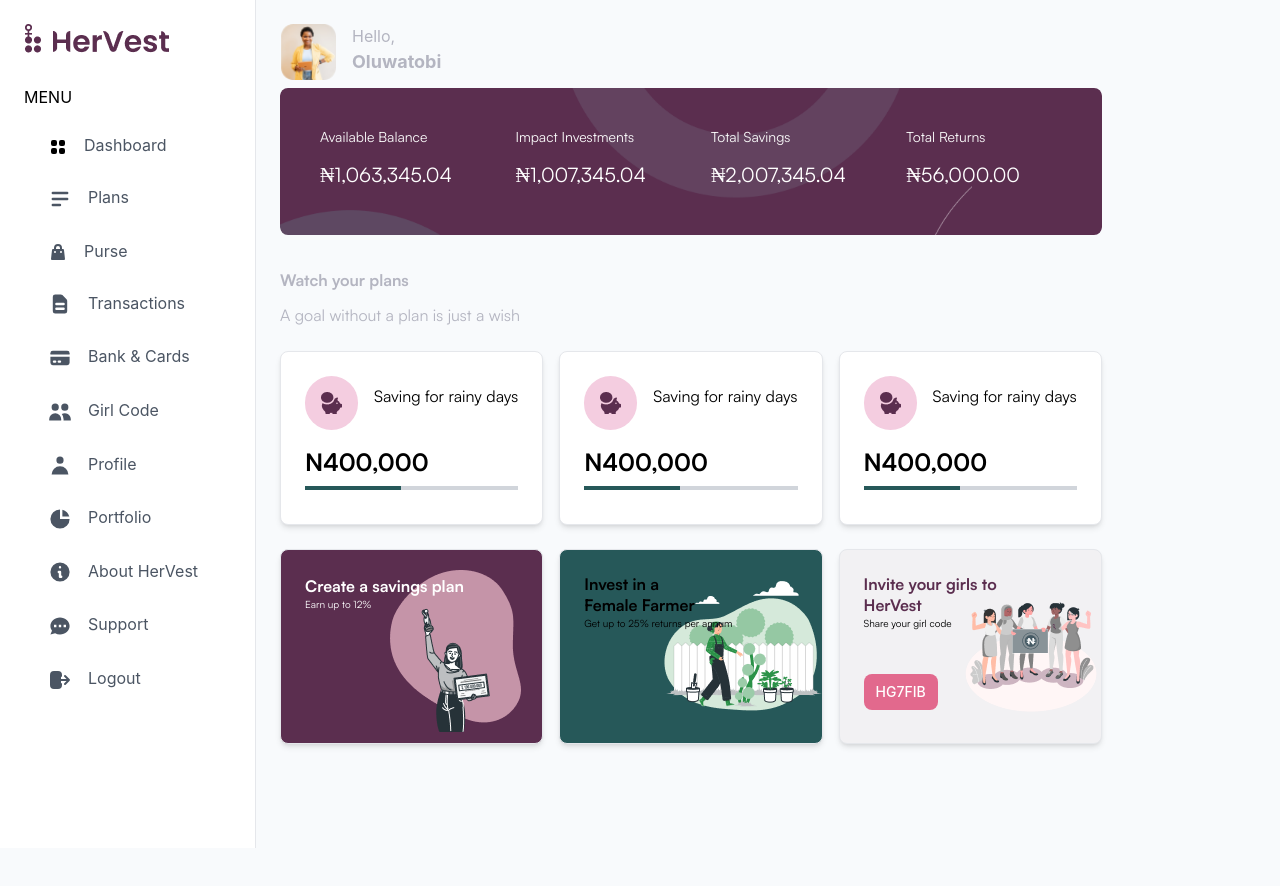
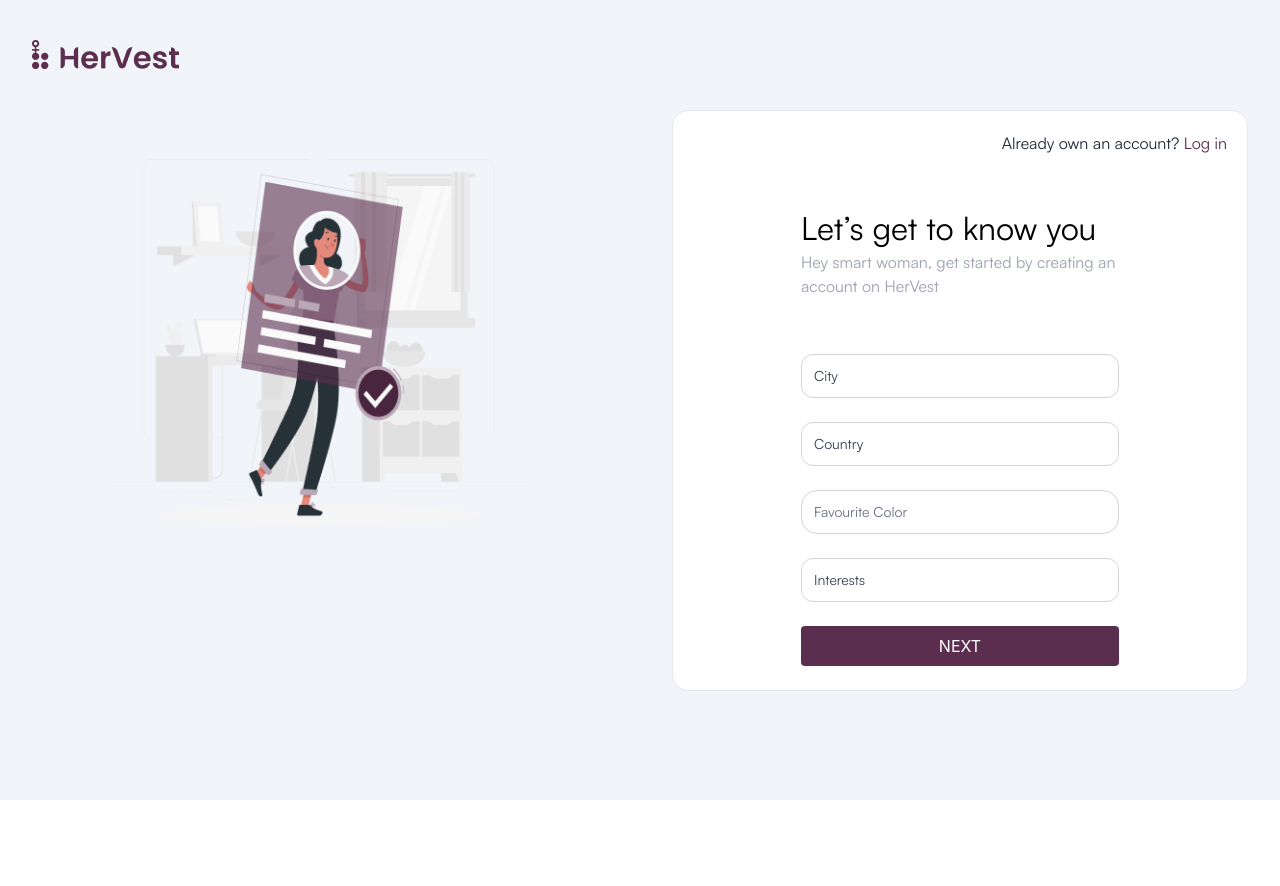
Before and after one commit to Iqmaah/me, a React (Create React App) app: page /Signup3 in a window 1280 px wide. Shown: the top 886 px of the page. After the commit the page ends 800 px from the top, so only its background shows below. Built offline with nearby package versions, Linux system fonts and the light colour scheme; what tw-elements would draw is missing.

Commit message:
auth_routing

```diff
--- a/src/App.js
+++ b/src/App.js
@@ -1,4 +1,4 @@
-import { BrowserRouter, Routes, Route } from 'react-router-dom';
+import { Routes, Route, Link } from "react-router-dom";
 // import { Link } from "react-router-dom"
 import './App.css';
 import Signup1 from './pages/Auth/Signup/Signup1';
@@ -7,7 +7,7 @@
 import Signup4 from './pages/Auth/Signup/Signup4'
 import Login1 from './pages/Auth/Login/Login1'
 import Login2 from './pages/Auth/Login/Login2'
-// import Loginmodal from './pages/Auth/Login/Loginmodal'
+import Loginmodal from './pages/Auth/Login/Loginmodal'
 import PasswordReset1 from './pages/Auth/ResetPassword/PasswordReset1'
 import PasswordReset2 from './pages/Auth/ResetPassword/PasswordReset2'
 import PasswordReset3 from './pages/Auth/ResetPassword/PasswordReset3'
@@ -16,20 +16,21 @@
 function App() {
   return (
     <>
-      <BrowserRouter>
+
         <Routes>
-            <Route  path="/" element={<Signup1/>} />
-            <Route  path="/Signup2" element={<Signup2/>} />
-            <Route  path="/Signup3" element={<Signup3/>} />
-            <Route  path="/Signup4" element={<Signup4/>} />
-            <Route  path="/Login1" element={<Login1/>}/>
-            <Route  path="/Login2" element={<Login2/>} />
-            <Route  path="/PasswordReset1" element={<PasswordReset1/>} />
-            <Route  path="/PasswordReset2" element={<PasswordReset2/>} />
-            <Route  path="/PasswordReset3" element={<PasswordReset3/>} />
+            <Route  path="/" element={<Signup1 />} />
+            <Route  path="/Signup2" element={<Signup2 />} />
+            <Route  path="/Signup3" element={<Signup3 />} />
+            <Route  path="/Signup4" element={<Signup4 />} />
+            <Route  path="/Login1" element={<Login1 />}/>
+            <Route  path="/Login2" element={<Login2 />} />
+            <Route  path="/Login2" element={<Loginmodal />} />
+            <Route  path="/PasswordReset1" element={<PasswordReset1 />} />
+            <Route  path="/PasswordReset2" element={<PasswordReset2 />} />
+            <Route  path="/PasswordReset3" element={<PasswordReset3 />} />
             {/* <Route path="*" element={<HomePage />} /> */}
         </Routes>
-      </BrowserRouter>
+
     </>
   );
 }
--- a/src/index.js
+++ b/src/index.js
@@ -1,5 +1,6 @@
 import React from 'react';
 import ReactDOM from 'react-dom/client';
+import { BrowserRouter } from "react-router-dom";
 import './index.css';
 import App from './App';
 import reportWebVitals from './reportWebVitals';
@@ -19,7 +20,9 @@
 const root = ReactDOM.createRoot(document.getElementById('root'));
 root.render(
   <React.StrictMode>
-    <Dashboard/>
+    <BrowserRouter>
+      <App />
+    </BrowserRouter>
   </React.StrictMode>
 );
 
--- a/src/pages/Auth/Login/Login1.jsx
+++ b/src/pages/Auth/Login/Login1.jsx
@@ -1,4 +1,5 @@
 import { useEffect, useState } from 'react'
+import { Link } from 'react-router-dom'
 import HerVest from './../../../assets/images/hervest.png'
 import LoginImg from './../../../assets/images/Login1.png'
 import PrimaryFormField from '../../../shared-components/Form/PrimaryFormField.jsx'
@@ -46,11 +47,16 @@
 
                                 <p className='text-[#5B2E4F] font-bold mb-14' style={{fontFamily: 'Satoshi', fontWeight: "400px",fontSize: "14px", lineHeight: "18px"}}>Forgot password?</p>
                                 <div>
-                                    <Button text="LOG IN" />
+                                    <Link to="/Loginmodal">
+                                        <Button text="LOG IN" />
+                                    </Link>
                                 </div><br/>
                                 <div className='flex flex-row justify-center'>
                                     <p className='text-gray-400' style={{fontFamily: 'Satoshi', fontWeight: "300px",fontSize: "16px", lineHeight: "22px"}}>New user?</p>&nbsp;
-                                    <p className='text-[#5B2E4F] font-bold' style={{fontFamily: 'Satoshi', fontWeight: "300px",fontSize: "16px", lineHeight: "22px"}}>Create new account</p>
+                                    <Link to="/" className='text-[#5B2E4F]'>
+                                        <p className='text-[#5B2E4F] font-bold' style={{fontFamily: 'Satoshi', fontWeight: "300px",fontSize: "16px", lineHeight: "22px"}}>Create new account</p>
+                                    </Link>
+
                                 </div>
                         </form>
                     </div>
--- a/src/pages/Auth/Login/Login2.jsx
+++ b/src/pages/Auth/Login/Login2.jsx
@@ -1,4 +1,5 @@
 import { useState } from 'react'
+import { Link } from 'react-router-dom'
 import HerVest from './../../../assets/images/hervest.png'
 import LoginImg from './../../../assets/images/Login2.png'
 import PrimaryFormField from '../../../shared-components/Form/PrimaryFormField.jsx'
@@ -27,7 +28,7 @@
                     <div className="sm:px-20 lg:px-28 py-8 w-full space-y-8">
                         <div className='absolute top-10 right-12 flex flex-row'>
                             <p className='text-gray-400' style={{fontFamily: 'Satoshi', fontWeight: "300px",fontSize: "16px", lineHeight: "22px"}}>New user?</p>&nbsp;
-                            <p className='text-[#5B2E4F] font-bold' style={{fontFamily: 'Satoshi', fontWeight: "300px",fontSize: "16px", lineHeight: "22px"}}>Create new account</p>
+                            <p className='text-[#5B2E4F] font-bold' style={{fontFamily: 'Satoshi', fontWeight: "300px",fontSize: "16px", lineHeight: "22px"}}><Link to="/" className='text-[#5B2E4F]'>Create new account</Link></p>
                         </div>
                         <div className='pt-8'><br/>
 
@@ -45,10 +46,14 @@
 
                                 <p className='text-[#5B2E4F] font-bold mb-14' style={{fontFamily: 'Satoshi', fontWeight: "400px",fontSize: "14px", lineHeight: "18px"}}>Forgot password?</p>
                                 <div>
-                                    <Button text="LOG IN" />
+                                    <Link to="/Loginmodal">
+                                        <Button text="LOG IN" />
+                                    </Link>
                                 </div><br/>
                                 <div className='flex justify-center'>
-                                    <p className='text-[#5B2E4F] font-bold' style={{fontFamily: 'Satoshi', fontWeight: "700px",fontSize: "16px", lineHeight: "22px"}}>Sign up to another account</p>
+                                    <Link to="/">
+                                        <p className='text-[#5B2E4F] font-bold' style={{fontFamily: 'Satoshi', fontWeight: "700px",fontSize: "16px", lineHeight: "22px"}}>Sign up to another account</p>
+                                    </Link>
                                 </div>
                         </form>
                     </div>
--- a/src/pages/Auth/ResetPassword/PasswordReset2.jsx
+++ b/src/pages/Auth/ResetPassword/PasswordReset2.jsx
@@ -1,3 +1,4 @@
+import {Link} from 'react-router-dom'
 import mailImg from './../../../assets/images/resetmail.png'
 
 const PasswordReset2 = () => {
--- a/src/pages/Auth/Signup/Signup1.jsx
+++ b/src/pages/Auth/Signup/Signup1.jsx
@@ -1,5 +1,5 @@
 import { useState } from 'react'
-import { Link } from 'react-router-dom'
+import { Link } from "react-router-dom"
 import SignupImg from '../../../assets/images/Signup.png'
 import HerVest from '../../../assets/images/hervest.png'
 import PrimaryFormField from '../../../shared-components/Form/PrimaryFormField.jsx'
@@ -39,7 +39,7 @@
 
                 <div className="px-20 md:px-32 w-full space-y-8">
                         <div className='absolute top-5 right-5'>
-                            <p className='text-gray-800' style={{fontFamily: 'Satoshi', fontWeight: "400px",fontSize: "16px", lineHeight: "24px"}}>Already own an account?<a href={'/Login2'}>Log in</a></p>
+                            <p className='text-gray-800' style={{fontFamily: 'Satoshi', fontWeight: "400px",fontSize: "16px", lineHeight: "24px"}}>Already own an account?<Link to="/Login1" className='text-[#5B2E4F]'>Log in</Link></p>
                         </div>
                         <div className='pt-4'><br/>
 
@@ -74,10 +74,9 @@
                                     <PrimaryFormField type="password" placeholder="Password"  onChange={(e) => setPassword(e.target.value)} value={password} />
                                 </div><br />
                                 <div>
-                                    <a  href={'/Login2'}>
+                                    <Link to="/Signup2">
                                         <Button text="NEXT"></Button>
-                                    </a>
-
+                                    </Link>
                                 </div>
                         </form>
                 </div>
--- a/src/pages/Auth/Signup/Signup2.jsx
+++ b/src/pages/Auth/Signup/Signup2.jsx
@@ -1,3 +1,4 @@
+import { Link } from "react-router-dom"
 import SignupImg from '../../../assets/images/Signup2.png'
 import HerVest from '../../../assets/images/hervest.png'
 import Button from '../../../shared-components/Form/Button'
@@ -27,7 +28,7 @@
                 <div className="relative border border-white-100 bg-white mx-8 my-6 lg:my-12 rounded-2xl flex items-center justify-center py-4 lg:py-6">
                     <div className="px-20 md:px-16 lg:px-32  w-full space-y-8">
                         <div className='absolute top-5 right-5'>
-                            <p className='text-gray-800' style={{fontFamily: 'Satoshi', fontWeight: "400px",fontSize: "16px", lineHeight: "24px"}}>Already own an account? Log in</p>
+                            <p className='text-gray-800' style={{fontFamily: 'Satoshi', fontWeight: "400px",fontSize: "16px", lineHeight: "24px"}}>Already own an account? <Link to="/Login1" className='text-[#5B2E4F]'>Log in</Link></p>
                         </div>
                         <div className='pt-4'><br/>
 
@@ -63,7 +64,9 @@
                             </div>
 
                                 <div>
-                                    <Button text="NEXT"></Button>
+                                    <Link to="/Signup3">
+                                        <Button text="NEXT"></Button>
+                                    </Link>
                                 </div>
                         </form>
                     </div>
--- a/src/pages/Auth/Signup/Signup3.jsx
+++ b/src/pages/Auth/Signup/Signup3.jsx
@@ -1,6 +1,7 @@
 
 
 import { useEffect, useState } from 'react'
+import { Link } from "react-router-dom"
 import SignupImg from '../../../assets/images/Signup3.png'
 import HerVest from '../../../assets/images/hervest.png'
 import PrimaryFormField from '../../../shared-components/Form/PrimaryFormField'
@@ -31,7 +32,7 @@
                 <div className="relative border border-white-100 rounded-2xl bg-white my-12 mx-8 flex items-center py-6">
                     <div className="px-20 md:px-16 lg:px-32 w-full space-y-8">
                         <div className='absolute top-5 right-5'>
-                            <p className='text-gray-800' style={{fontFamily: 'Satoshi', fontWeight: "400px",fontSize: "16px", lineHeight: "24px"}}>Already own an account? Log in</p>
+                            <p className='text-gray-800' style={{fontFamily: 'Satoshi', fontWeight: "400px",fontSize: "16px", lineHeight: "24px"}}>Already own an account? <Link to="/Login1" className='text-[#5B2E4F]'>Log in</Link></p>
                         </div>
                         <div className='pt-4'><br/>
 
@@ -69,7 +70,9 @@
                             </div>
 
                                 <div>
-                                    <Button text="NEXT"/>
+                                    <Link to="/Signup4">
+                                        <Button text="NEXT"></Button>
+                                    </Link>
                                 </div>
                         </form>
                     </div>
--- a/src/pages/Auth/Signup/Signup4.jsx
+++ b/src/pages/Auth/Signup/Signup4.jsx
@@ -1,3 +1,4 @@
+import { Link } from "react-router-dom"
 import SignupImg from '../../../assets/images/Signup4.png'
 import HerVest from '../../../assets/images/hervest.png'
 import Button from '../../../shared-components/Form/Button'
@@ -25,7 +26,10 @@
                         </div><br/><br/>
 
                         <div>
-                            <Button text="LOG IN" />
+                            <Link to="/Login1">
+                                <Button text="LOG IN" />
+                            </Link>
+
                         </div>
 
                     </div>
```
Also changed, not shown: src/pages/Auth/ResetPassword/PasswordReset1.jsx (+7 -6 lines), src/pages/Auth/ResetPassword/PasswordReset3.jsx (+5 -4 lines).
